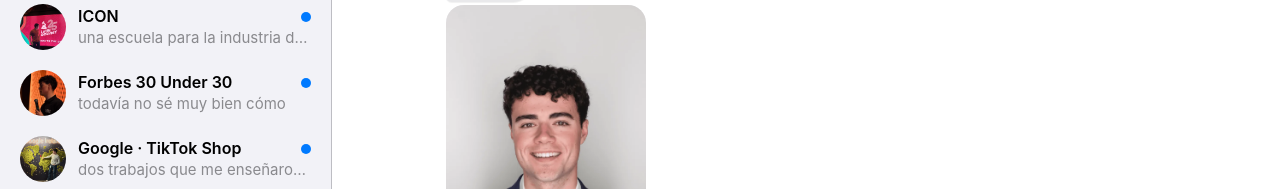
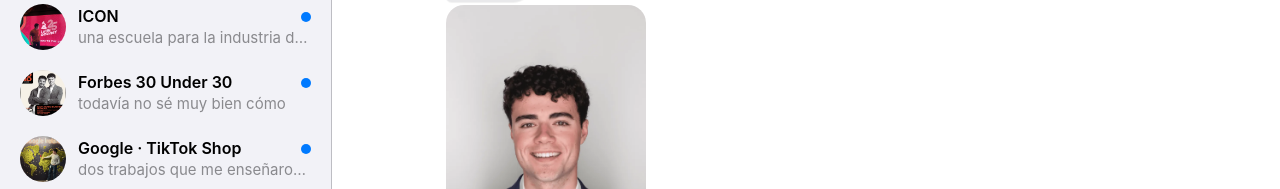
Before and after one commit to luischacon1/CV_landing, a Next.js app: page / in a window 1280 px wide. Shown: the part 197-386 px from the top of the page. Built offline with nearby package versions, Linux system fonts and the light colour scheme.

Commit message:
Foto de Forbes 30 Under 30 en su capítulo
Co-Authored-By: Claude Fable 5.1 <noreply@anthropic.com>
Claude-Session: https://claude.ai/code/session_0176zyo4cfGhaymxqbJtmhmF

```diff
--- a/src/app/content/chapters.js
+++ b/src/app/content/chapters.js
@@ -60,9 +60,10 @@ export const chapters = [
   {
     id: "forbes",
     chip: "Lo de Forbes",
-    row: { title: "Forbes 30 Under 30", preview: "todavía no sé muy bien cómo", image: "/media/luis-escenario.webp" },
+    row: { title: "Forbes 30 Under 30", preview: "todavía no sé muy bien cómo", image: "/media/forbes.webp" },
     messages: [
       { kind: "text", text: "sí, este verano Forbes España nos metió a Pau y a mí en su lista 30 Under 30 por ICON" },
+      { kind: "photos", photos: [P("forbes", 1330, 1400, "Pau Rebollo y Luis Fernández Chacón en la ficha de Forbes 30 Under 30 2026")] },
       { kind: "text", text: "me enteré en Dublín, entre semana. no supe muy bien qué hacer con la noticia, así que me fui a trabajar" },
       {
         kind: "link",
```
Also changed, not shown: public/media/forbes.webp (added).
